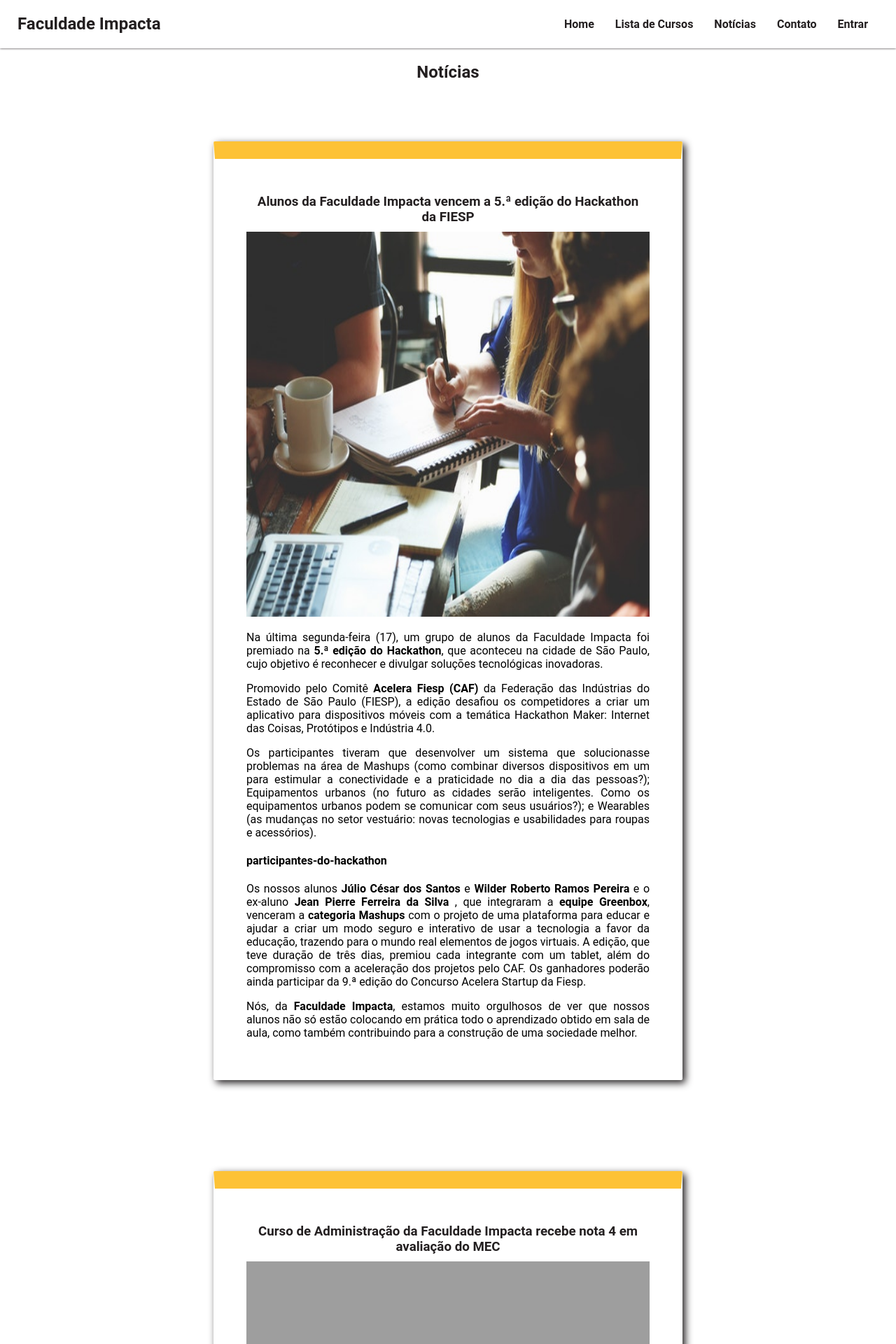
After one commit to Almeida92/projeto_tecweb_django, a Django app: template core/templates/noticias.html in a window 1280 px wide. The commit adds this page. Shown: the top 1920 px of the page at 70% size. Run offline with Django 3.2, Linux system fonts and the light colour scheme; the template is opened without the code that fills it, so the values that code supplies are empty; grey boxes are pictures that could not be loaded.

Commit message:
pagina noticas

```diff
--- /dev/null
+++ b/core/static/css/noticias.css
@@ -0,0 +1,50 @@
+.c1{
+	text-align: center;
+	color: #231f20;
+}
+
+h2 {
+	text-align: center;
+	color: #231f20;
+
+}
+
+h3{
+    text-align: center;
+	color:#231f20;
+}
+.n1, .n2 , .n3{
+		border-top: 25px solid #fdc236;
+}
+article{
+
+	height: 100%;
+	width: 85%;
+    text-align: justify;
+    padding: 40px 45px;
+    border: 2.6px solid;
+    border-color: rgba(0,0,0,0.0);
+    box-shadow: 4px 4px 11px 0px #231f20;
+    border-radius: 2px;
+	margin: 65px 30px;
+}
+
+
+
+.blocos {
+    display: flex;
+    flex-wrap: wrap;
+    justify-content: space-around;
+    margin-bottom: 50px;
+}
+article > img {
+    width: 100%;
+    height: 550px
+}
+
+.banner{
+	align-items: center;
+	justify-content: center;
+    width: 100%;
+	height: 10%;
+}
--- a/core/templates/base.html
+++ b/core/templates/base.html
@@ -18,11 +18,11 @@
                 <h1>Faculdade Impacta</h1>
             </div>
             <ul>
-                <li><a href="index.html">Home</a></li>
-                <li  class="activate"><a href="listaCursos.html">Lista de Cursos</a></li>
-                <li><a href="noticias.html">Notícias</a></li>
-				<li><a href="contato.html">Contato</a></li>
-				<li><a href="entrar.html">Entrar</a></li>
+                <li {% if home_activate %} class="activate" {% endif%}><a href="/">Home</a></li>
+                <li {% if cursos_activate %} class="activate" {% endif%}><a href="/cursos">Lista de Cursos</a></li>
+                <li {% if noticias_activate %} class="activate" {% endif%}><a href="/noticias">Notícias</a></li>
+				<li {% if contato_activate %} class="activate" {% endif%}><a href="contato.html">Contato</a></li>
+				<li {% if entrar_activate %} class="activate" {% endif%}><a href="entrar.html">Entrar</a></li>
             </ul>
         </nav>
     </header>
@@ -30,7 +30,6 @@
 		{% block content %}
         {% endblock %}
 	</section>
-
     <footer>
         <div class="copyright">© IMPACTA 2015. Todos os direitos reservados. Tel.: 11 3254-8300 / CAMPUS BARRA FUNDA - Av. Rudge, 315</div>
 	</footer>
--- /dev/null
+++ b/core/templates/noticias.html
@@ -0,0 +1,115 @@
+{% extends 'base.html' %}
+{% block style %}
+    <link rel="stylesheet" href="/static/css/noticias.css">
+{% endblock %}
+{% block content %}
+   <section>
+        <h2 class ="c1">Notícias</h2>
+		<div class="blocos">
+            <article class="n1">
+				<h3>Alunos da Faculdade Impacta vencem a 5.ª edição do Hackathon da FIESP</h3>
+				<img src="/static/img/alunos.jpg" alt="Alunos" />
+
+					<p>
+						Na última segunda-feira (17), um grupo de alunos da Faculdade Impacta foi premiado na <strong>5.ª edição do Hackathon</strong>,
+						que aconteceu na cidade de São Paulo, cujo objetivo é reconhecer e divulgar soluções tecnológicas inovadoras.
+					</p>
+
+					<p>
+						Promovido pelo Comitê <strong>Acelera Fiesp (CAF)</strong> da Federação das Indústrias do Estado de São Paulo (FIESP), a edição desafiou
+						os competidores a criar um aplicativo para dispositivos móveis com a temática Hackathon Maker: Internet das Coisas, Protótipos e Indústria 4.0.
+					</p>
+
+					<p>
+						Os participantes tiveram que desenvolver um sistema que solucionasse problemas na área de Mashups (como combinar diversos dispositivos em
+						um para estimular a conectividade e a praticidade no dia a dia das pessoas?); Equipamentos urbanos (no futuro as cidades serão inteligentes.
+						Como os equipamentos urbanos podem se comunicar com seus usuários?); e Wearables (as mudanças no setor vestuário: novas tecnologias e usabilidades para roupas e acessórios).
+					</p>
+
+					<h4>participantes-do-hackathon</h4>
+
+					<p>
+						Os nossos alunos <strong>Júlio César dos Santos</strong> e <strong>Wilder Roberto Ramos Pereira</strong> e o ex-aluno
+						<strong>Jean Pierre Ferreira da Silva</strong>
+						, que integraram a <strong>equipe
+						Greenbox</strong>, venceram a <strong>categoria Mashups</strong> com o projeto de uma plataforma para educar e ajudar a criar um modo seguro e interativo de usar a
+						tecnologia a favor da educação, trazendo para o mundo real elementos de jogos virtuais.
+						A edição, que teve duração de três dias, premiou cada integrante com um tablet, além do compromisso com a aceleração dos projetos pelo CAF.
+						Os ganhadores poderão ainda participar da 9.ª edição do Concurso Acelera Startup da Fiesp.
+					</p>
+
+					<p>
+						Nós, da <strong>Faculdade Impacta</strong>, estamos muito orgulhosos de ver que nossos alunos não só estão colocando em
+						prática todo o aprendizado obtido em
+						sala de aula, como também contribuindo para a construção de uma sociedade melhor.
+					</p>
+
+				</article>
+        </article>
+        <article class="n2">
+            <h3>Curso de Administração da Faculdade Impacta recebe nota 4 em avaliação do MEC</h3>
+            <img src='http://www.impacta.edu.br/blog/wp-content/uploads/2017/06/COVER-BLOG-672x336.png' />
+            <p>
+                Na última semana, <strong>o curso de bacharelado em Administração da Faculdade Impacta Tecnologia</strong> se destacou mais uma vez e recebeu
+                <strong>nota 4 em avaliação do Ministério da Educação (MEC)</strong>, referente à Renovação de Reconhecimento de Curso.
+            </p>
+
+            <p>
+                A avaliação, que é realizada in loco, atenta-se às condições para o funcionamento adequado da Instituição, assim como a
+                sua qualidade. <strong>Para chegar ao conceito 4 (escala de 1 a 5)</strong>, a Comissão analisou o projeto pedagógico do curso, participou
+                de reuniões com docentes e discentes e verificou a infraestrutura do campus, como laboratórios e biblioteca.
+            </p>
+
+            <p>
+                “Esse resultado ratifica a seriedade com que a educação e a preparação do profissional são tratadas pela Faculdade
+                Impacta e o seu compromisso com a qualidade. Parabéns aos Corpos Docente, Discente e Administrativo da Instituição!”,
+                ressalta o prof. Pedro Paulo Alves, diretor executivo da Impacta.
+            </p>
+
+            <p>
+                Em avaliação anterior do <strong>ENADE</strong>, o curso também recebeu Nota 4, situando-se entre as 10 melhores avaliações de São Paulo.
+            </p>
+
+        </article>
+		<article class="n3">
+			<h3>Alunos do Curso de Administração da Faculdade Impacta apresentam trabalho de conclusão de curso</h3>
+            <img src="/static/img/formados.jpeg" alt="Formatura" />
+            <p>
+                Os alunos do 8º semestre do curso de Administração da Faculdade Impacta apresentaram, dia 14 de dezembro,
+                os trabalhos de conclusão de curso (OPE?s). Ao todo, foram dois grupos com temas inovadores e um case real já aplicado no mercado.
+            </p>
+
+            <p>
+                Para a coordenadora do curso, Professora Francesca Romanelli, o trabalho é fruto do aprendizado e metodologia desenvolvido
+                ao longo do curso e engloba fatores fundamentais como planejamento, pesquisa e processos: “Trata-se de trabalhos multidisciplinares
+                que desenvolvem valores e conhecimentos fundamentais para esses alunos continuarem em destaque no mercado”, disse.
+            </p>
+
+            <p>
+                Os alunos Douglas Felipe Torres e Felipe Ferreira da Silva desenvolveram e implementaram um projeto para melhoria da gestão
+                das informações dos indicadores de desempenhos da Cruz Vermelha do Estado de São Paulo, através de uma ferramenta metodológica,
+                desenvolvida em Microsoft Excel e adaptada da metodologia ITIL.  A solução foi pensada 100% no usuário final – de fácil utilização e intuitiva.
+            <p>
+
+            <p>
+                A ferramenta já está em utilização na Cruz Vermelha com aprovação total dos seus voluntários e colaboradores.
+                Para os alunos Douglas Torres, um dos idealizadores da solução, o resultado foi fantástico: “Nos pudemos contribuir com a parte
+                de gestão das informações, eles não tinham esse controle por departamento, tem sido um grande facilitador para eles”.
+            </p>
+
+            <p>
+                Já as alunas Isabel Maria Pires Lopes e Melissa Lopes Frank realizaram um trabalho de pesquisa sobre o impacta da geração Z no mercado
+                de trabalho baseado no conflito de gerações, cultura e clima organizacional.
+            </p>
+
+            <p>
+                A pesquisa mostrou dados concretos da diferença de pensamento dos gestores para os jovens que estão entrando no mercado de trabalho,
+                a geração Z nasceu e vive em um mundo conectado e globalizado, assim tem uma visão bem ampla do mundo, e conluio – de modo geral – que as
+                organizações terão que se readaptar para reter os jovens talentos extrair sempre o melhor de cada jovem colaborador.
+            </p>
+
+            <p>A Faculdade Impacta deseja um grande futuro aos alunos e parabeniza a todos pelo sucesso e qualidade dos trabalhos!</p>
+        </div>
+		</article>
+    </section>
+{% endblock %}
--- a/lmsimpacta/urls.py
+++ b/lmsimpacta/urls.py
@@ -15,10 +15,11 @@ Including another URLconf
 """
 from django.conf.urls import url
 from django.contrib import admin
-from core.views import index, cursos
+from core.views import index, cursos, noticias
 
 urlpatterns = [
     url(r'^admin/', admin.site.urls),
     url(r'^cursos/', cursos),
+    url(r'^noticias/', noticias),
     url(r'^$', index),
 ]
```
Also changed, not shown: core/views.py (+11 -2 lines).
